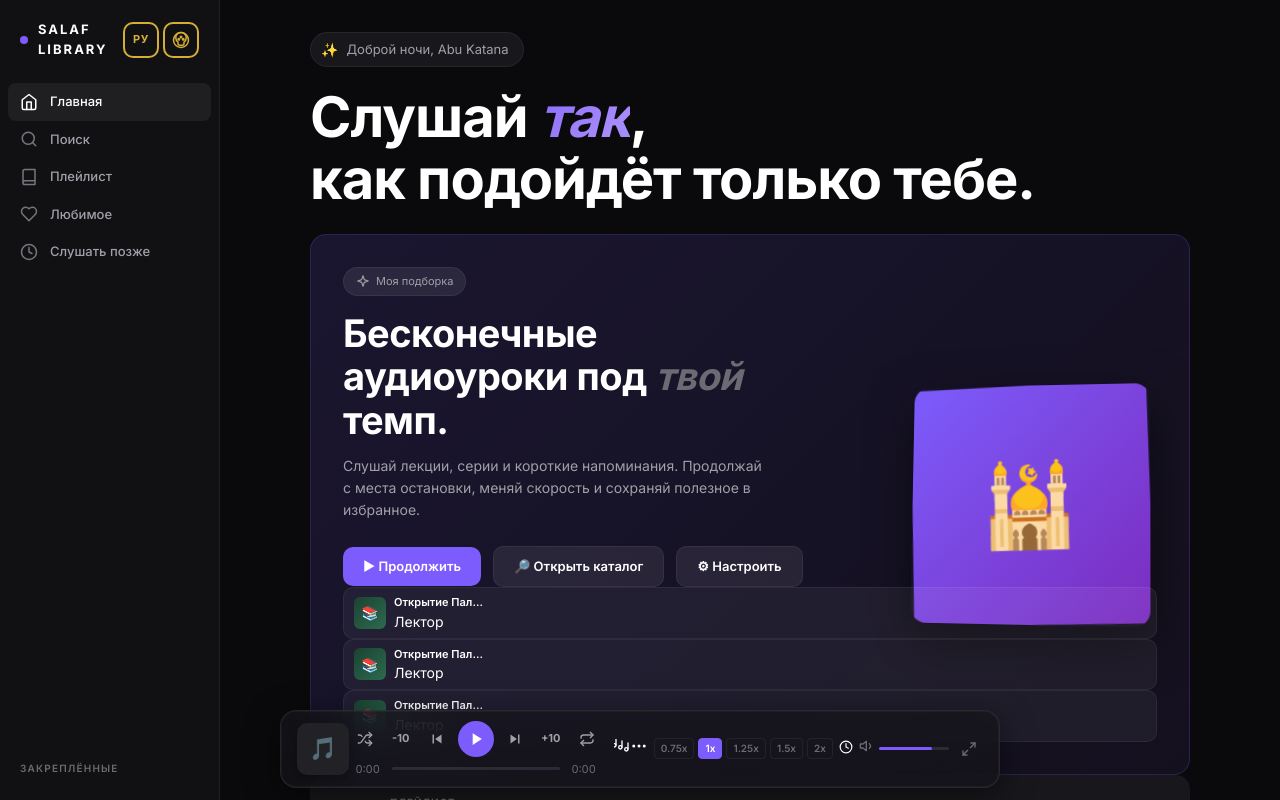
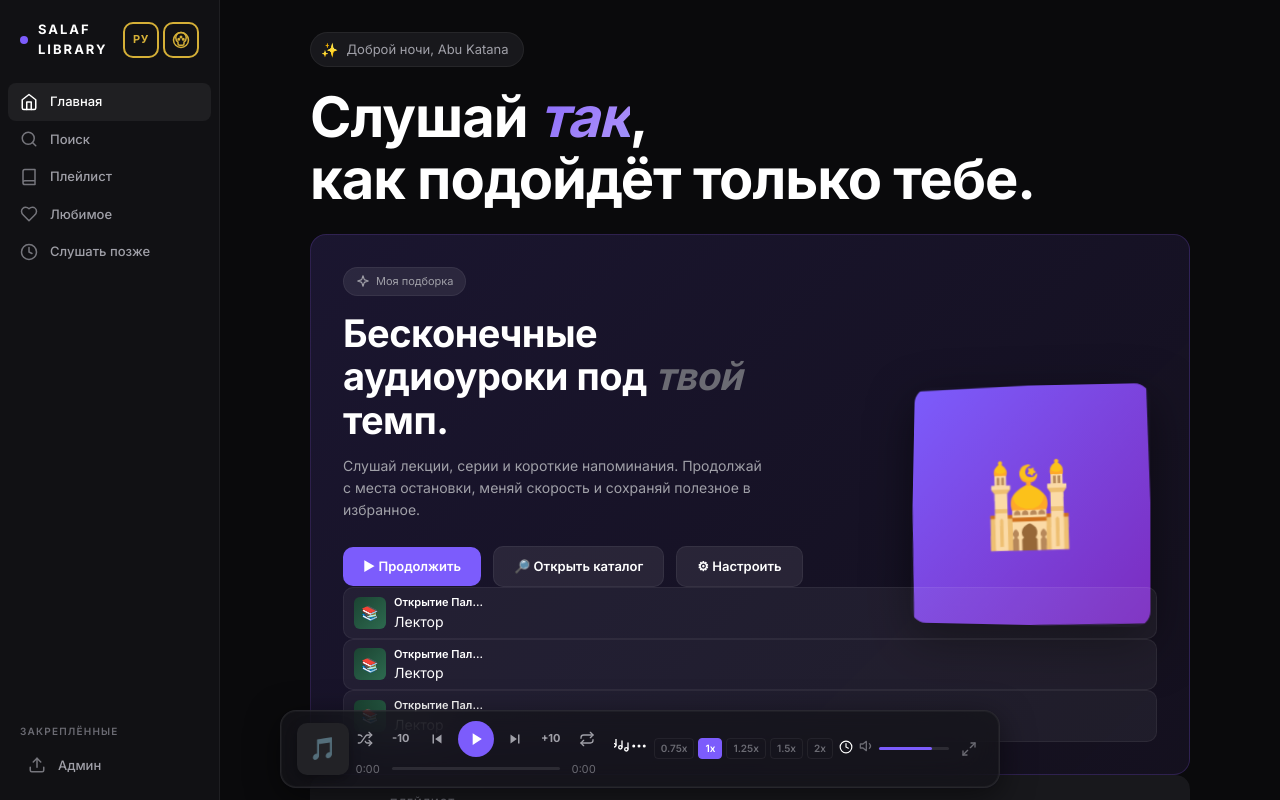
Before and after one commit to aminmod-bit/audio.salaflibrary, a React (Vite) app: page / in a window 1280 px wide. Built offline with nearby package versions, Linux system fonts and the light colour scheme.

Commit message:
Fix: add URL hash routing for admin panel, sync URL with page state

```diff
--- a/src/App.tsx
+++ b/src/App.tsx
@@ -91,9 +91,14 @@ function getSpeakerGradient(id: string): string {
 
 type Page = 'home' | 'search' | 'library' | 'category' | 'profile' | 'favorites' | 'playlists' | 'rooms' | 'daily-playlist' | 'scholarsData' | 'scholar' | 'admin' | 'series-page' | 'listen-later'
 
+const validPages: Page[] = ['home','search','library','favorites','playlists','admin','scholarsData','series-page','listen-later']
+
 /* ─── App ─── */
 export default function App() {
-  const [page, setPage] = useState<Page>('home')
+  const [page, setPage] = useState<Page>(() => {
+    const hash = window.location.hash.replace('#/', '').replace('#', '') as Page
+    return hash && validPages.includes(hash) ? hash : 'home'
+  })
   const [activeCategory, setActiveCategory] = useState<Category | null>(null)
   const [currentLecture, setCurrentLecture] = useState<Lecture | null>(null)
   const [isPlaying, setIsPlaying] = useState(false)
@@ -146,6 +151,18 @@ export default function App() {
   const scrollRef = useRef<HTMLDivElement>(null)
   const audioRef = useRef<HTMLAudioElement | null>(null)
 
+  // Listen for URL hash changes
+  useEffect(() => {
+    const handleHashChange = () => {
+      const hash = window.location.hash.replace('#/', '').replace('#', '') as Page
+      if (hash && validPages.includes(hash)) {
+        setPage(hash)
+      }
+    }
+    window.addEventListener('hashchange', handleHashChange)
+    return () => window.removeEventListener('hashchange', handleHashChange)
+  }, [])
+
   // Listen for data updates from admin panel
   useEffect(() => {
     const handleUpdate = () => {
@@ -263,7 +280,7 @@ export default function App() {
     { name:'Под настроение', desc:'Подобрано под твой обычный вайб', icon:'🎶', gradient: catBg(categories[2]), lecturesData: lecturesData.slice(0,3) },
   ]
 
-  const goto = (p: Page) => { setPage(p); setNowPlaying(false); scrollRef.current?.scrollTo(0,0) }
+  const goto = (p: Page) => { setPage(p); window.location.hash = '#/' + p; setNowPlaying(false); scrollRef.current?.scrollTo(0,0) }
   const T = (key: string) => t(lang as Lang, key)
 
   const filteredLectures = searchQuery.trim()
@@ -489,7 +506,7 @@ export default function App() {
         <div className="sidebar-pin">
           <div className="sidebar-pin-label">{T('pinned')}</div>
           <nav className="sidebar-nav">
-            {/* Admin link - hidden in production */}
+            <button className={`sidebar-nav-item ${page==='admin'?'active':''}`} onClick={() => goto('admin')}>{Ico.upload} Админ</button>
           </nav>
         </div>
 
```
